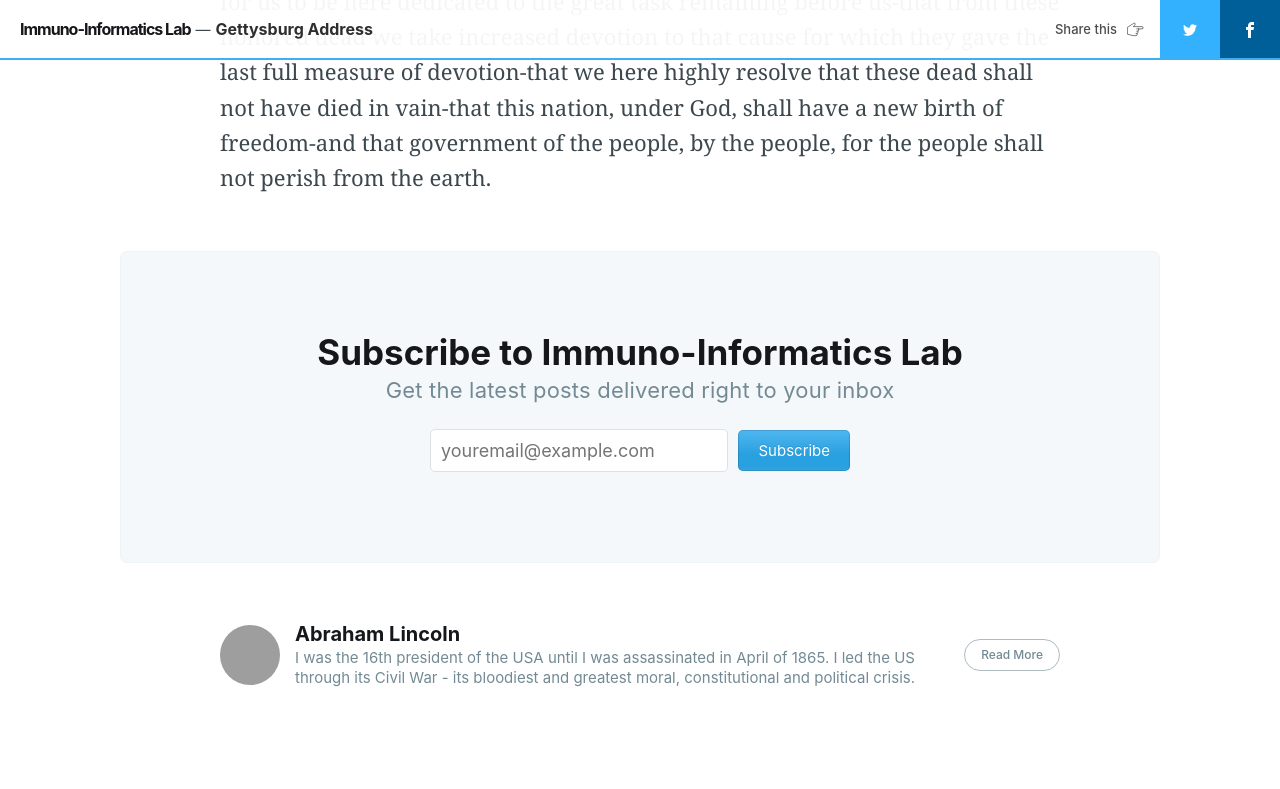
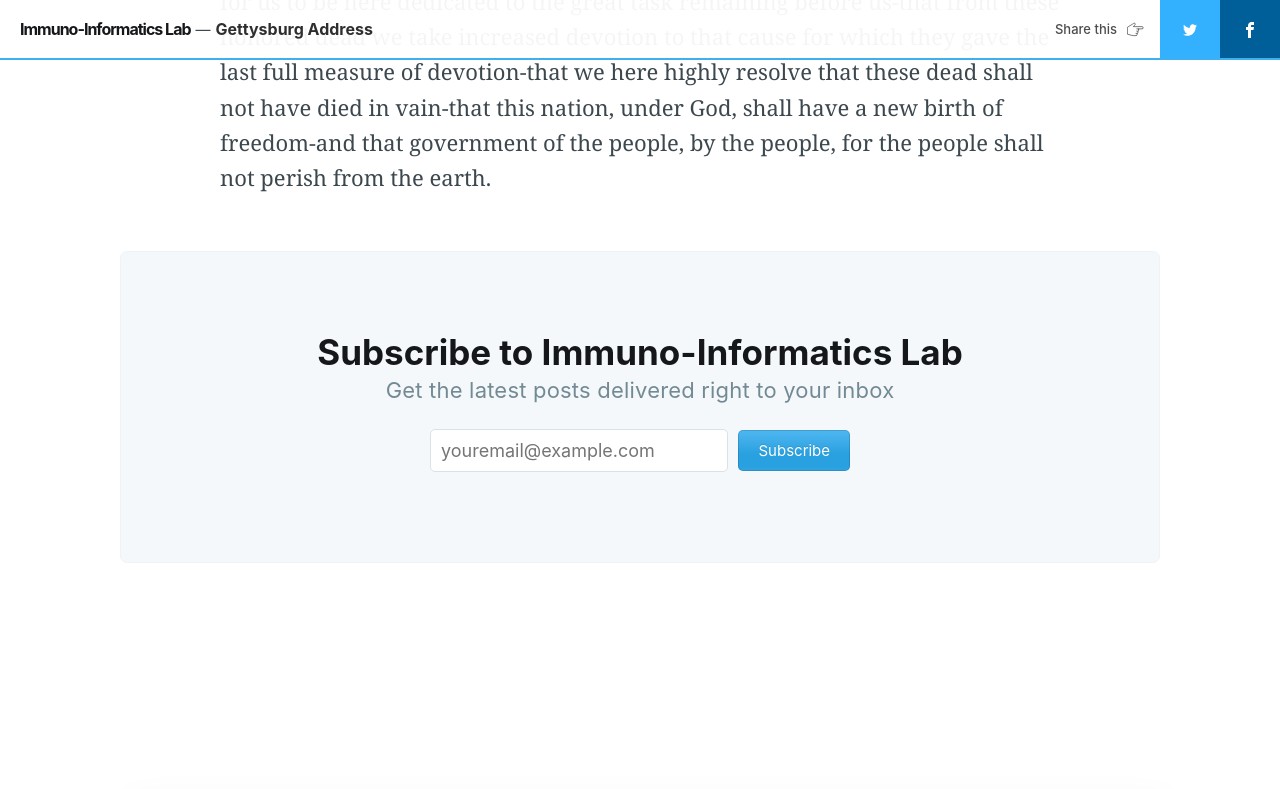
Before and after one commit to ysbchonglab/ysbchonglab.github.io, a Jekyll site: the page built from _posts/1863-11-19-gettysburg-address.md, in a window 1280 px wide and 1400 px high, scrolled down 1567 px. Shown: the top 789 px of the window. Built offline with Jekyll 4.4.1, drawn with Linux system fonts in a browser that asks for light colours; nearby versions of some CDN libraries; comment, search, counter and statistics services are not loaded; part of the change alters nothing that is shown; grey boxes are pictures that could not be loaded.

Commit message:
Update authors.yml
second update

```diff
--- a/_data/authors.yml
+++ b/_data/authors.yml
@@ -1,76 +1,10 @@
-ghost:
-  username: ghost
-  name: Ghost
-  url_full: http://jekyllt.github.io/jasper2/
-  url: jekyllt.github.io/jasper2
-  bio: The professional publishing platform
-  picture: assets/images/ghost.png
-  facebook: ghost
-  twitter: tryghost
+ysbchonglab :
+  username: IMIL    # user name : martin
+  name: ysbchonglab        # user full name : Martin Luther King
+#  url_full:             # Homepage url
+#  url:
+#  bio:
+#  picture: assets/built/images/economy-author-logo.jpg   # author image
+#  facebook:             # facebook ID
+#  twitter:              # twitter ID
   cover: False
-hannah:
-  username: hannah
-  name: Hannah Wolfe
-  location: London, UK
-  url_full: http://hannah.wf/
-  url: hannah.wf
-  bio: Hannah is the co-founder and lead developer at Ghost. She spends her days looking after Ghost's developer community, tracking down bugs & ensuring Ghost(Pro) is a happy place.
-  picture: assets/images/hannah.jpg
-  facebook: False
-  twitter: erisds
-  cover: assets/images/hannah-cover.jpg
-john:
-  username: john
-  name: John O'Nolan
-  location: On a plane
-  url_full: http://john.onolan.org/
-  url: john.onolan.org
-  bio: Founder at Ghost.org. Writes about open source, startup life, non-profits, and publishing platforms. Travels the world with a bag of kites.
-  picture: assets/images/john.jpg
-  facebook: False
-  twitter: False
-  cover: False
-lewis:
-  username: lewis
-  name: Lewis Carroll
-  location: Cheshire, England
-  url_full: False
-  url: False
-  bio: My real name is Charles Lutwidge Dodgson, but people call me Lewis. I'm an English writer, mathematician, logician, Anglican deacon and photographer. People know me best for writing about Alice.
-  picture: assets/images/lewis.jpeg
-  facebook: False
-  twitter: False
-  cover: False
-abraham:
-  username: abraham
-  name: Abraham Lincoln
-  location: Kentucky, USA
-  url_full: False
-  url: False
-  bio: I was the 16th president of the USA until I was assassinated in April of 1865. I led the US through its Civil War - its bloodiest and greatest moral, constitutional and political crisis.
-  picture: assets/images/abraham.jpg
-  facebook: False
-  twitter: False
-  cover: False
-edgar:
-  username: edgar
-  name: Edgar Rice Burroughs
-  location: Chicago, Illinois
-  url_full: False
-  url: False
-  bio: I'm an American novelist, best known for my work writing about a brave jungle hero called Tarzan and his muse, Jane.
-  picture: assets/images/edgar.gif
-  facebook: False
-  twitter: False
-  cover: False
-martin:
-  username: martin
-  name: Martin Luther King
-  location: Memphis, Tennessee
-  url_full: False
-  url: False
-  bio: An American pastor, activist, humanitarian. People know me for leading the African-American Civil Rights movement using nonviolent civil disobedience.
-  picture: assets/images/martin.jpg
-  facebook: False
-  twitter: False
-  cover: False
```
